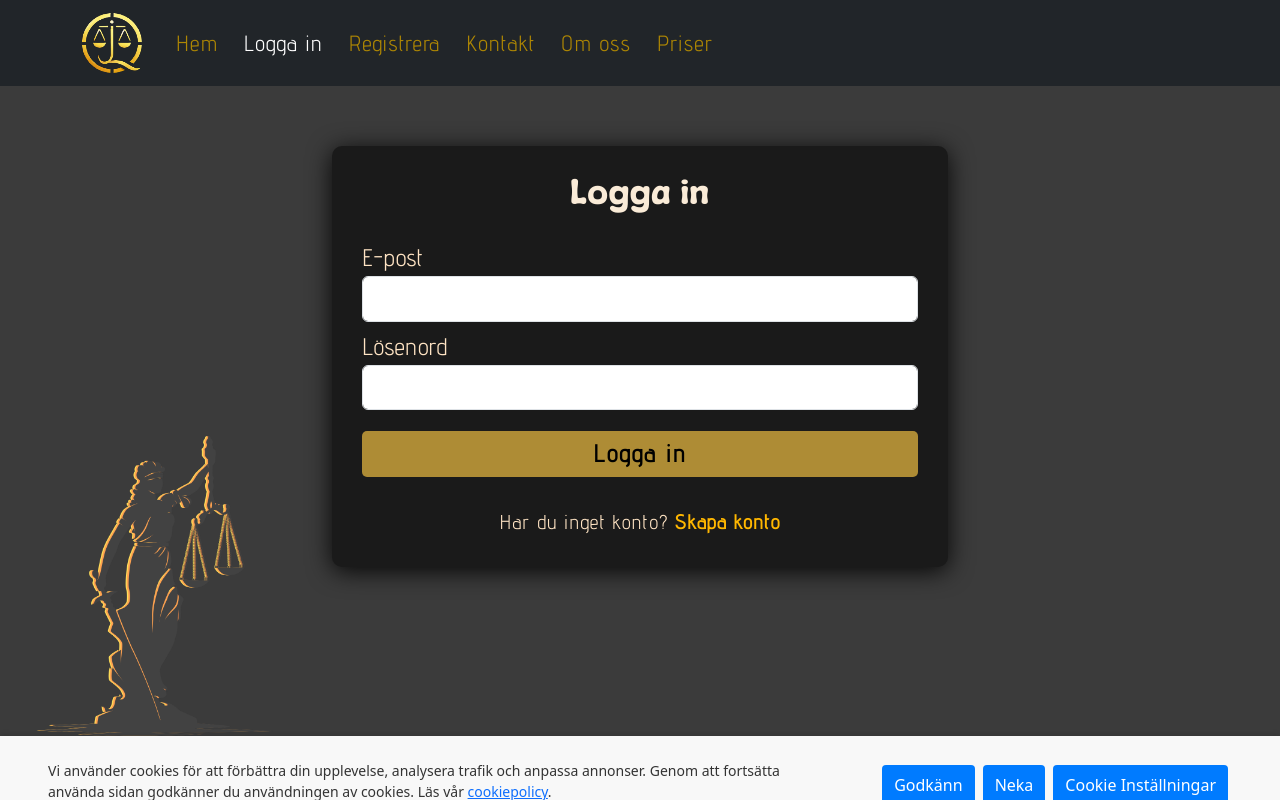
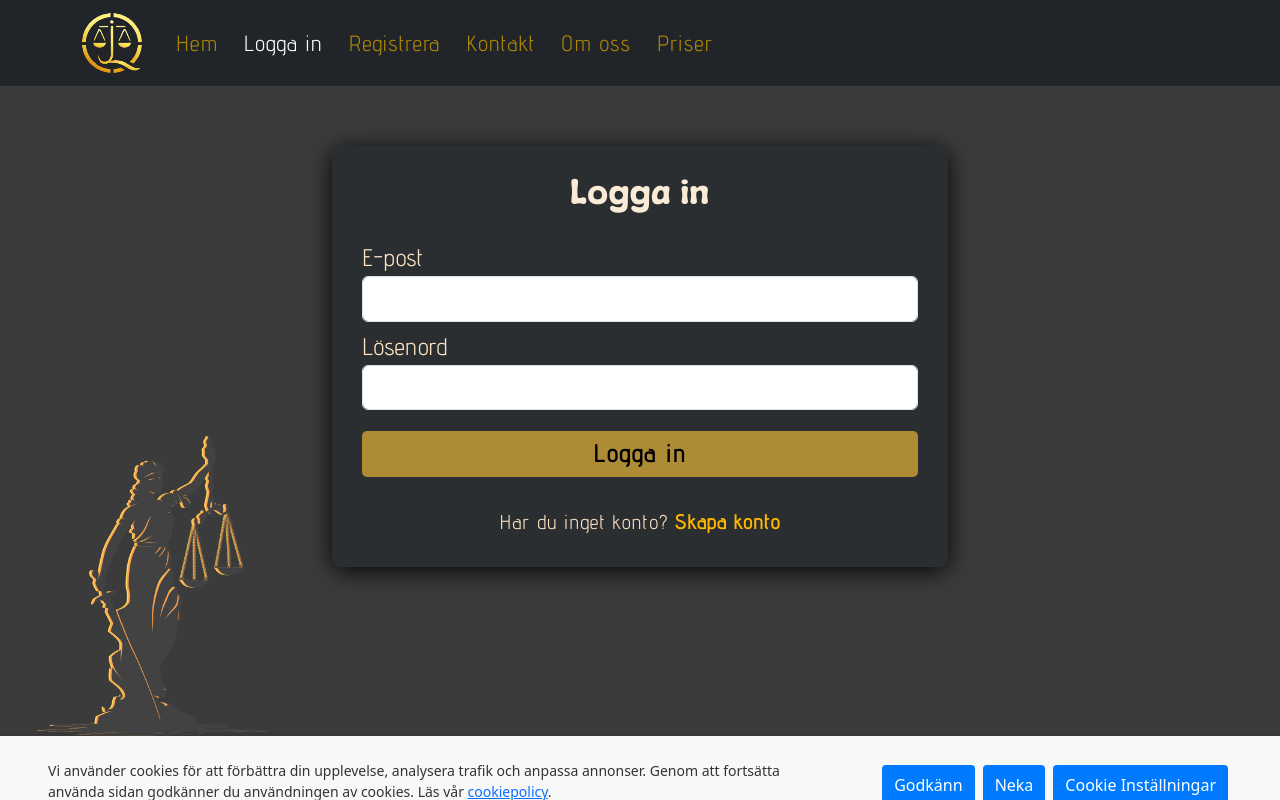
Before and after one commit to SoroushGReza/juridiq, a React (Vite) app in the folder frontend/: page /login in a window 1280 px wide. Built offline with nearby package versions, Linux system fonts and the light colour scheme; a web font is replaced by a local one.

Commit message:
Update background-color of `registerContainer`

```diff
--- a/frontend/src/styles/Register.module.css
+++ b/frontend/src/styles/Register.module.css
@@ -17,7 +17,7 @@ html {
 .formWrapper {
   padding: 30px;
   border-radius: 10px;
-  background-color: #1a1a1a;
+  background-color: #21262b91;
   box-shadow: 0 4px 25px rgba(0, 0, 0, 0.9);
   width: 100%;
   max-width: 700px;
```
